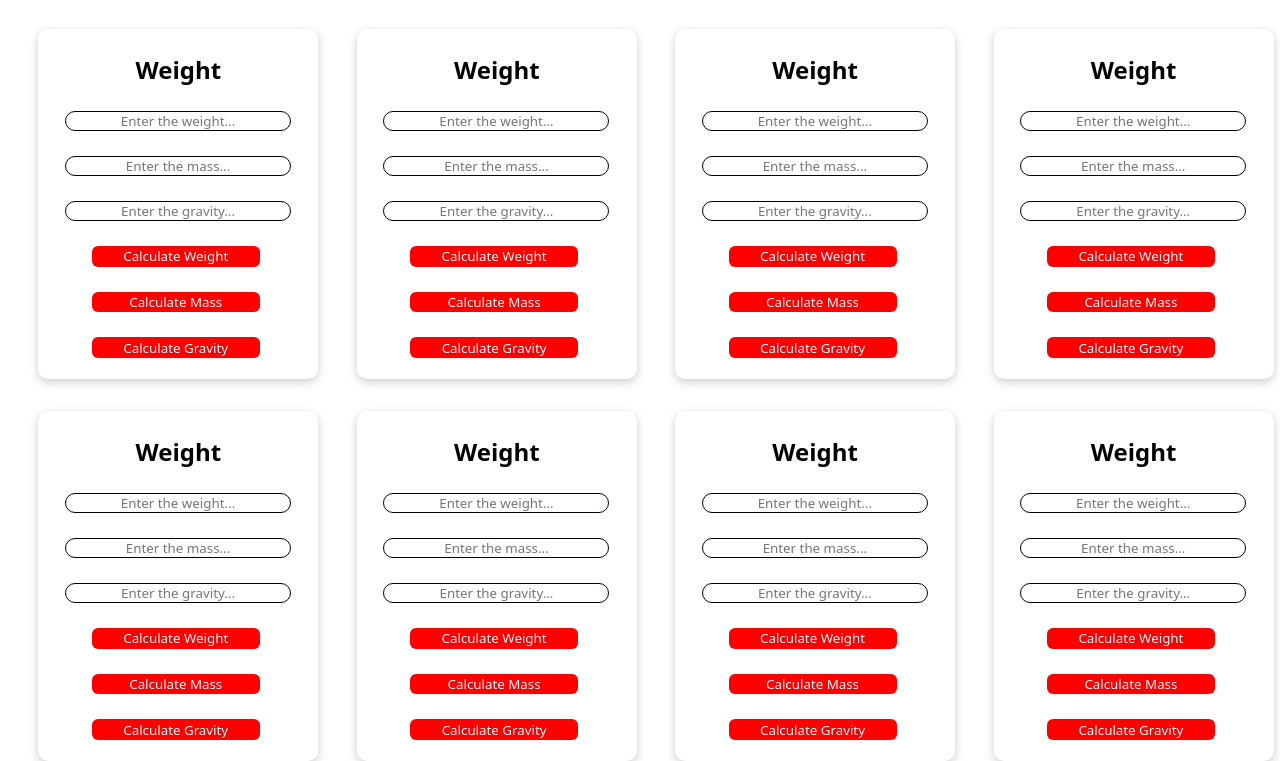
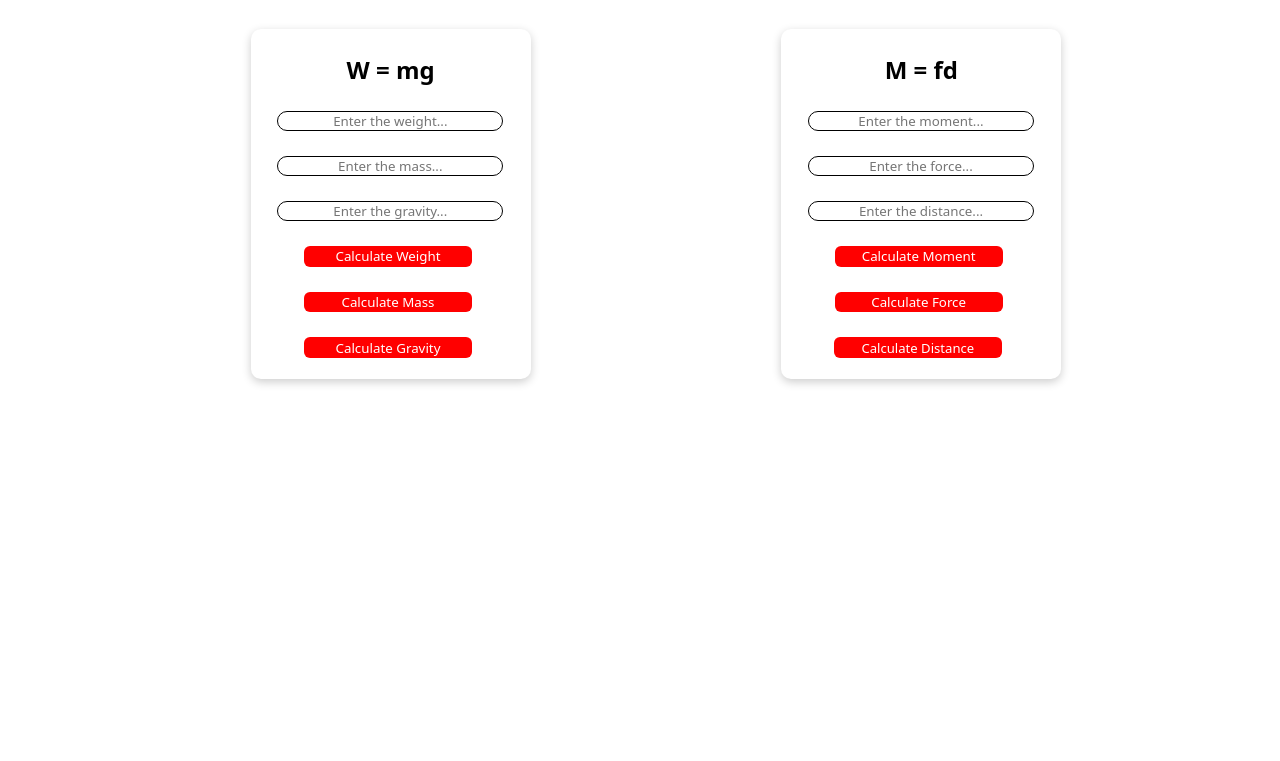
Before and after one commit to levyguy0/physics-calculator, a plain HTML site: page index.html in a window 1280 px wide. Shown: the part 78-839 px from the top of the page. After the commit the page ends 800 px from the top, so only its background shows below. Drawn offline with Linux system fonts and the light colour scheme.

Commit message:
2 equations done

```diff
--- a/index.html
+++ b/index.html
@@ -12,7 +12,7 @@
     <h1 class="title">Physics Equation Calculator</h1>
     <div class="container">
         <div class="weightcalc card">
-            <h2 class="weight">Weight</h2>
+            <h2 class="weight">W = mg</h2>
                 <input type="text" id="weight" name="weight" class ="weightinput" placeholder="Enter the weight...">
                 <input type="text" id="mass" name="mass" class ="mass" placeholder="Enter the mass...">
                 <input type="text" id="gravity" name="gravity" class ="gravity" placeholder="Enter the gravity...">
@@ -20,68 +20,14 @@
                 <button type="submit" class="submitmass">Calculate Mass</button>
                 <button type="submit" class="submitgravity">Calculate Gravity</button>
         </div>
-        <div class="weightcalc card">
-            <h2 class="weight">Weight</h2>
-                <input type="text" id="weight" name="weight" class ="weightinput" placeholder="Enter the weight...">
-                <input type="text" id="mass" name="mass" class ="mass" placeholder="Enter the mass...">
-                <input type="text" id="gravity" name="gravity" class ="gravity" placeholder="Enter the gravity...">
-                <button type="submit" class="submitweight">Calculate Weight</button>
-                <button type="submit" class="submitmass">Calculate Mass</button>
-                <button type="submit" class="submitgravity">Calculate Gravity</button>
-        </div>
-        <div class="weightcalc card">
-            <h2 class="weight">Weight</h2>
-                <input type="text" id="weight" name="weight" class ="weightinput" placeholder="Enter the weight...">
-                <input type="text" id="mass" name="mass" class ="mass" placeholder="Enter the mass...">
-                <input type="text" id="gravity" name="gravity" class ="gravity" placeholder="Enter the gravity...">
-                <button type="submit" class="submitweight">Calculate Weight</button>
-                <button type="submit" class="submitmass">Calculate Mass</button>
-                <button type="submit" class="submitgravity">Calculate Gravity</button>
-        </div>
-        <div class="weightcalc card">
-            <h2 class="weight">Weight</h2>
-                <input type="text" id="weight" name="weight" class ="weightinput" placeholder="Enter the weight...">
-                <input type="text" id="mass" name="mass" class ="mass" placeholder="Enter the mass...">
-                <input type="text" id="gravity" name="gravity" class ="gravity" placeholder="Enter the gravity...">
-                <button type="submit" class="submitweight">Calculate Weight</button>
-                <button type="submit" class="submitmass">Calculate Mass</button>
-                <button type="submit" class="submitgravity">Calculate Gravity</button>
-        </div>
-        <div class="weightcalc card">
-            <h2 class="weight">Weight</h2>
-                <input type="text" id="weight" name="weight" class ="weightinput" placeholder="Enter the weight...">
-                <input type="text" id="mass" name="mass" class ="mass" placeholder="Enter the mass...">
-                <input type="text" id="gravity" name="gravity" class ="gravity" placeholder="Enter the gravity...">
-                <button type="submit" class="submitweight">Calculate Weight</button>
-                <button type="submit" class="submitmass">Calculate Mass</button>
-                <button type="submit" class="submitgravity">Calculate Gravity</button>
-        </div>
-        <div class="weightcalc card">
-            <h2 class="weight">Weight</h2>
-                <input type="text" id="weight" name="weight" class ="weightinput" placeholder="Enter the weight...">
-                <input type="text" id="mass" name="mass" class ="mass" placeholder="Enter the mass...">
-                <input type="text" id="gravity" name="gravity" class ="gravity" placeholder="Enter the gravity...">
-                <button type="submit" class="submitweight">Calculate Weight</button>
-                <button type="submit" class="submitmass">Calculate Mass</button>
-                <button type="submit" class="submitgravity">Calculate Gravity</button>
-        </div>
-        <div class="weightcalc card">
-            <h2 class="weight">Weight</h2>
-                <input type="text" id="weight" name="weight" class ="weightinput" placeholder="Enter the weight...">
-                <input type="text" id="mass" name="mass" class ="mass" placeholder="Enter the mass...">
-                <input type="text" id="gravity" name="gravity" class ="gravity" placeholder="Enter the gravity...">
-                <button type="submit" class="submitweight">Calculate Weight</button>
-                <button type="submit" class="submitmass">Calculate Mass</button>
-                <button type="submit" class="submitgravity">Calculate Gravity</button>
-        </div>
-        <div class="weightcalc card">
-            <h2 class="weight">Weight</h2>
-                <input type="text" id="weight" name="weight" class ="weightinput" placeholder="Enter the weight...">
-                <input type="text" id="mass" name="mass" class ="mass" placeholder="Enter the mass...">
-                <input type="text" id="gravity" name="gravity" class ="gravity" placeholder="Enter the gravity...">
-                <button type="submit" class="submitweight">Calculate Weight</button>
-                <button type="submit" class="submitmass">Calculate Mass</button>
-                <button type="submit" class="submitgravity">Calculate Gravity</button>
+        <div class="momentscalc card">
+            <h2 class="moments">M = fd</h2>
+                <input type="text" id="moment" name="moment" class ="momentinput" placeholder="Enter the moment...">
+                <input type="text" id="force" name="force" class ="force" placeholder="Enter the force...">
+                <input type="text" id="distance" name="distance" class ="distance" placeholder="Enter the distance...">
+                <button type="submit" class="submitmoment">Calculate Moment</button>
+                <button type="submit" class="submitforce">Calculate Force</button>
+                <button type="submit" class="submitdistance">Calculate Distance</button>
         </div>
     </div>
 
--- a/main.js
+++ b/main.js
@@ -1,10 +1,12 @@
+/*Weight = mg*/
+
 let weightinput = document.querySelector('input')
 let weightbtn = document.querySelector('.submitweight')
 let weightmassinput = document.querySelector('.mass')
 let weightgravityinput = document.querySelector('.gravity')
 
 weightbtn.addEventListener('click', () => {
-    weightinput.value = parseInt(weightmassinput.value, 10) * parseInt(weightgravityinput.value,10)
+    weightinput.value = parseInt(weightmassinput.value, 10) * parseInt(weightgravityinput.value,10) + "N"
 })
 
 let massinput = document.querySelector('.mass')
@@ -12,12 +14,39 @@ let massbtn = document.querySelector('.submitmass')
 let weightweightinput = document.querySelector('.weightinput')
 
 massbtn.addEventListener('click', () => {
-    massinput.value = parseInt(weightweightinput.value, 10) / parseInt(weightgravityinput.value,10)
+    massinput.value = parseInt(weightweightinput.value, 10) / parseInt(weightgravityinput.value,10) + "kg"
 })
 
 let gravityinput = document.querySelector('.gravity')
 let gravitybtn = document.querySelector('.submitgravity')
 
 gravitybtn.addEventListener('click', () => {
-    gravityinput.value = parseInt(weightweightinput.value,10) / parseInt(weightmassinput.value,10)
+    gravityinput.value = parseInt(weightweightinput.value,10) / parseInt(weightmassinput.value,10) + "m/s^2"
 })
+
+/*-------------------------------------------------------------------------------------------------------*/
+
+/*Moments*/
+
+let momentinput = document.querySelector('.momentinput')
+let momentbtn = document.querySelector('.submitmoment')
+let momentforceinput = document.querySelector('.force')
+let momentdistanceinput = document.querySelector('.distance')
+
+momentbtn.addEventListener('click', () => {
+    momentinput.value = parseInt(momentforceinput.value, 10) * parseInt(momentdistanceinput.value,10) + "Nm"
+})
+
+let forceinput = document.querySelector('.force')
+let forcebtn = document.querySelector('.submitforce')
+
+forcebtn.addEventListener('click', () => {
+    forceinput.value = parseInt(momentinput.value, 10) / parseInt(momentdistanceinput.value,10) + "N"
+})
+
+let distanceinput = document.querySelector('.distance')
+let distancebtn = document.querySelector('.submitdistance')
+
+distancebtn.addEventListener('click', () => {
+    distanceinput.value = parseInt(momentinput.value,10) / parseInt(momentforceinput.value,10) + "m"
+})
--- a/styles.css
+++ b/styles.css
@@ -17,7 +17,15 @@
     gap:25px;
 }
 
-.weight {
+.momentscalc {
+    display:flex;
+    flex-direction:column;
+    width:15%;
+    gap:25px;
+}
+
+.weight,
+.moments {
     text-align:center;
     margin-top:1em;
 }
@@ -70,3 +78,8 @@ button:hover {
         flex-direction:column;
     }
 }
+
+
+.submitdistance {
+    font-size:0.82rem;
+}
```
